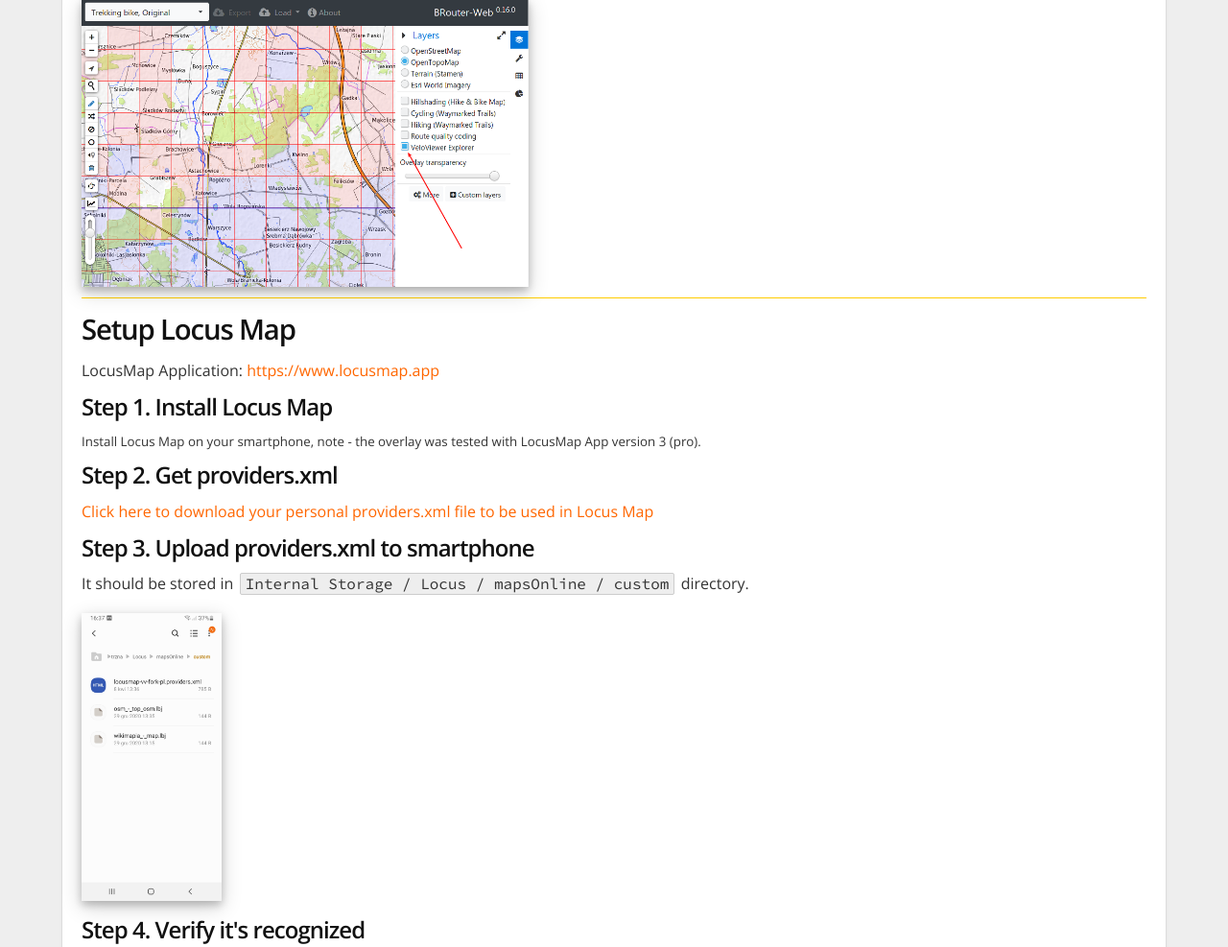
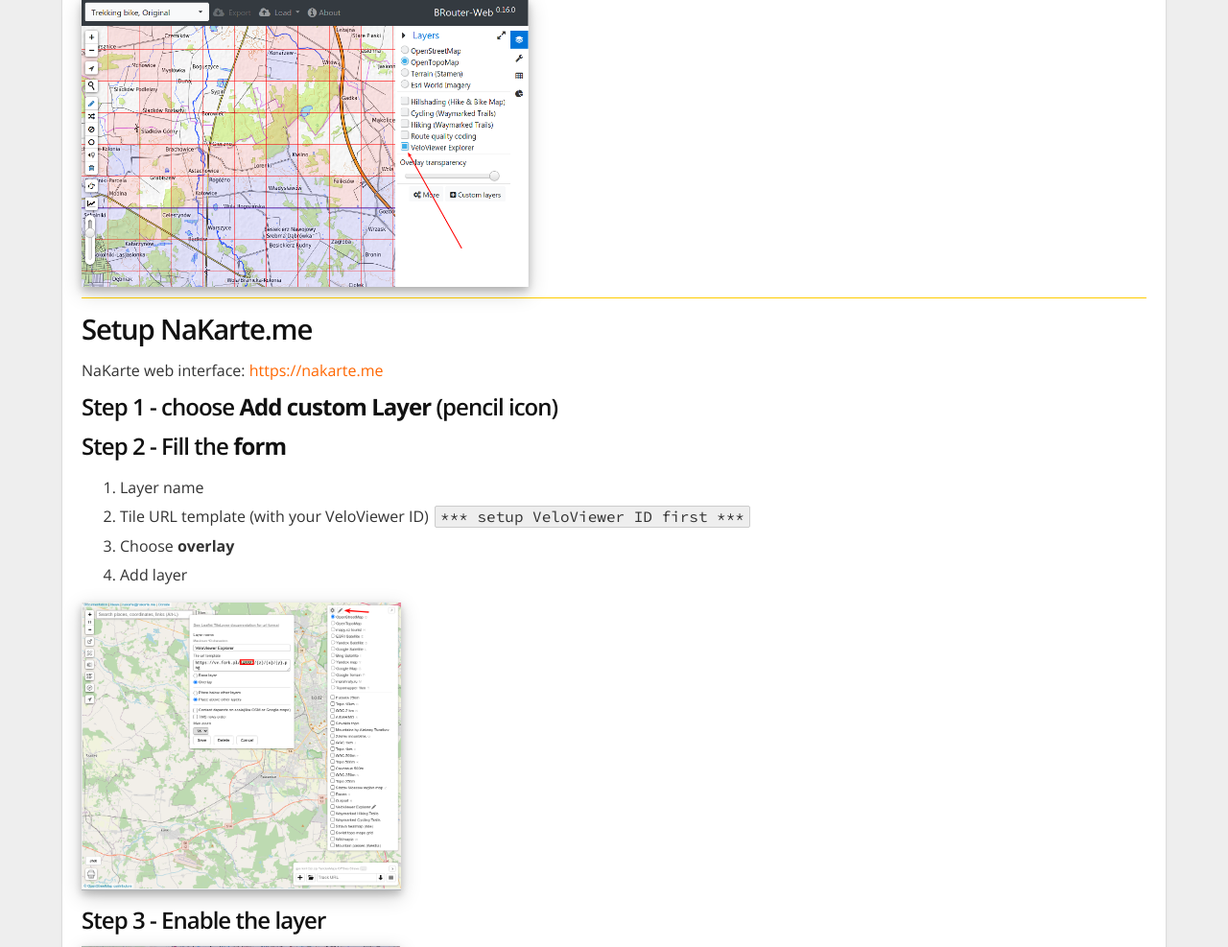
Before and after one commit to marcin-gryszkalis/veloviewer-explorer-overlay, a PHP site: page / in a window 1280 px wide; the page is wider, and only the part inside the window is pictured. Shown: the part 2011-2998 px from the top of that part at 96% size. Run offline with PHP 8.4, Linux system fonts and the light colour scheme; data that the repository does not hold is empty.

Commit message:
add nakarte.me

```diff
--- a/index.php
+++ b/index.php
@@ -58,6 +58,11 @@
     <h3><a href="https://osmand.net">OsmAnd</a></h3>
     <a href="res/osmand-ex.png" data-lightbox="example-3" data-title="OsmAnd"><img style="height:300px" src="res/osmand-ex.png" alt="OsmAnd"/></a>
   </div>
+  <div class="xcol">
+    <h3><a href="https://nakarte.me">NaKarte.me</a></h3>
+    <a href="res/nakarte-ex.png" data-lightbox="example-4" data-title="NaKarte"><img style="height:300px" src="res/nakarte-ex.png" alt="NaKarte"/></a>
+  </div>
+
 </div>
 
 <hr>
@@ -109,6 +114,7 @@
 else
 {
     $url = "*** setup VeloViewer ID first ***";
+    $alturl = $url;
     ?>
     You have to setup your VeloViewer ID.
     <?
@@ -133,6 +139,23 @@
   <h4>Step 3 - Enable the layer</h4>
   <a href="res/brouter3.png" data-lightbox="br3" data-title="BRouter Web setup 3"><img style="height:300px" src="res/brouter3.png" alt="BRouter" /></a>
 
+<hr>
+<h3>Setup NaKarte.me</h3>
+  <p>NaKarte web interface: <a href="https://nakarte.me">https://nakarte.me</a></p>
+
+  <h4>Step 1 - choose <strong>Add custom Layer</strong> (pencil icon)</h4>
+
+  <h4>Step 2 - Fill the <strong>form</strong></h4>
+  <ol>
+    <li>Layer name
+    <li>Tile URL template (with your VeloViewer ID) <code><?=$url ?></code>
+    <li>Choose <strong>overlay</strong>
+    <li>Add layer
+  </ol>
+  <a href="res/nakarte1.png" data-lightbox="nk1" data-title="NaKarte setup 1"><img style="height:300px" src="res/nakarte1.png" alt="NaKarte" /></a>
+
+  <h4>Step 3 - Enable the layer</h4>
+  <a href="res/nakarte-ex.png" data-lightbox="nk2" data-title="NaKarte setup 2"><img style="height:300px" src="res/nakarte-ex.png" alt="NaKarte" /></a>
 
 <hr>
 <h3>Setup Locus Map</h3>
```
Also changed, not shown: res/nakarte-ex.png (renamed from res/nakarte2.png).
